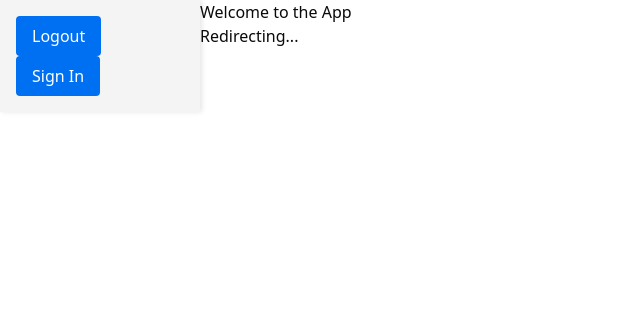
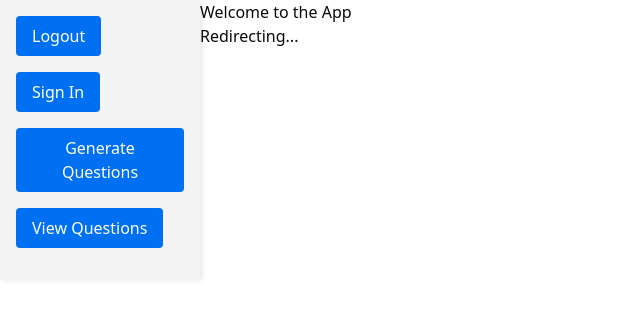
Before and after one commit to rodrigorgs/selftest, a Next.js app: page / in a window 1280 px wide. Shown: the top 316 px of the page, without its empty margins (0-640 px from the left). Built offline with nearby package versions, Linux system fonts and the light colour scheme; no server answers.

Commit message:
Add menu items

```diff
--- a/app/layout.tsx
+++ b/app/layout.tsx
@@ -22,6 +22,16 @@ export default function RootLayout({
 }>) {
   // const { data: session } = useSession();
 
+  const routes = [
+    {
+      title: 'Generate Questions',
+      href: '/questionRequests',
+    },
+    {
+      title: 'View Questions',
+      href: '/questions',
+    },
+  ]
   return (
     <html lang="en">
       <body
@@ -47,6 +57,7 @@ export default function RootLayout({
                   padding: "0.5rem 1rem",
                   borderRadius: "4px",
                   cursor: "pointer",
+                  marginBottom: "1rem",
                 }}
               >
                 Logout
@@ -61,11 +72,28 @@ export default function RootLayout({
                   padding: "0.5rem 1rem",
                   borderRadius: "4px",
                   cursor: "pointer",
+                  marginBottom: "1rem",
                 }}
               >
                 Sign In
               </button>
               {/* )} */}
+              {routes.map((route, index) =>
+              (<Link key={index} href={route.href}>
+                <button
+                  style={{
+                  background: "#0070f3",
+                  color: "white",
+                  border: "none",
+                  padding: "0.5rem 1rem",
+                  borderRadius: "4px",
+                  cursor: "pointer",
+                  marginBottom: "1.0rem",
+                  }}
+                >
+                  {route.title}
+                </button>
+              </Link>))}
             </aside>
             <main style={{ flex: 1 }}>{children}</main>
           </div>
```
Lines whose indentation alone changed are shown as unchanged.
